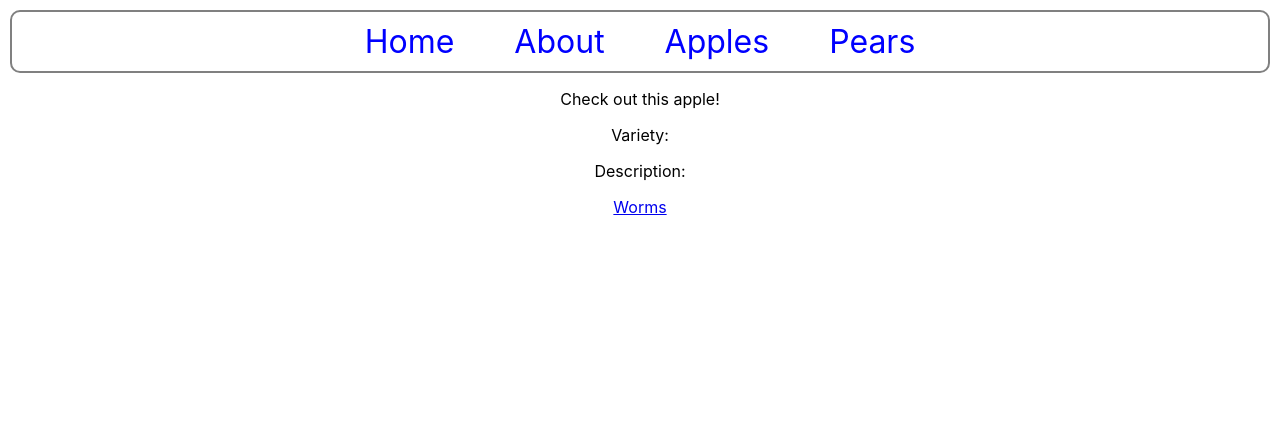
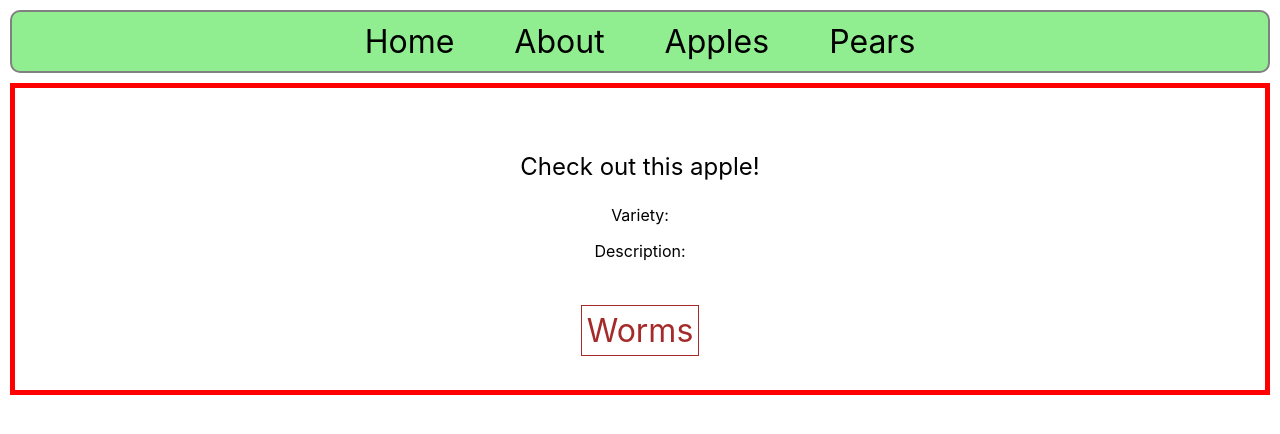
Before and after one commit to rubyreed/apples-and-pears-hackathon-prep, a React (Create React App) app in the folder client/: page /apples/1 in a window 1280 px wide. Shown: the top 434 px of the page. Built offline with nearby package versions, Linux system fonts and the light colour scheme; no server answers.

Commit message:
added some styling

```diff
--- a/client/src/components/Apple.js
+++ b/client/src/components/Apple.js
@@ -11,11 +11,11 @@ const toggleForm = () => {
 };
 
   return (
-    <div>
-      <p>ID:{id}</p>
+    <div style={styles.container}>
+      <p>ID: {id}</p>
       <p>Variety: {variety}</p>
       <p>Description: {description}</p>
-      <Link to={`/apples/${id}`}>View</Link>
+      <Link style = {styles.link} to={`/apples/${id}`}>View</Link>
       <button onClick ={toggleForm}>
         {showForm ? "Cancel" : "Update"}
         </button>
@@ -25,4 +25,19 @@ const toggleForm = () => {
   );
 };
 
+const styles={
+  container:{
+    border: "3px red solid",
+    margin: "10px",
+    padding: "10px"
+  },
+  link: {
+    color:"black",
+    padding: "5px",
+    textDecoration: "none",
+    border: "1px red solid",
+    margin: "10px"
+  }
+};
+
 export default Apple;
--- a/client/src/components/AppleForm.js
+++ b/client/src/components/AppleForm.js
@@ -32,7 +32,7 @@ else {
         <p>Description:</p>
         <input value = {descriptionState} onChange = {(e) => setDescriptionState(e.target.value)}/>
        <br/>
-        <button>{id ? "Update" : "Create"}</button>
+        <button style={styles.button}>{id ? "Update" : "Create"}</button>
       </form>
   </div>
   );
@@ -43,6 +43,9 @@ const styles = {
     border: "3px solid blue",
     margin: "5px",
     padding: "5px"
+  },
+  button: {
+ margin:"10px",
   }
 };
 
--- a/client/src/components/AppleShow.js
+++ b/client/src/components/AppleShow.js
@@ -25,10 +25,10 @@ getApple();
 
 return (
   <div style={styles.apple}>
-    <p>Check out this apple!</p>
+    <p style={styles.check}>Check out this apple!</p>
     <p>Variety: {apple.variety}</p>
-    <p>Description: {apple.description}</p>
-    <Link to={`/apples/${params.id}/worms`}>Worms</Link>
+    <p style={styles.description}>Description: {apple.description}</p>
+    <Link style={styles.link} to={`/apples/${params.id}/worms`}>Worms</Link>
   </div>
 );
 };
@@ -36,7 +36,24 @@ return (
 const styles={
   apple:{
     textAlign:"center",
-    textDecoration:"none"
+    textDecoration:"none",
+    border: "5px red solid",
+    margin:"10px",
+    padding: "40px"
+  },
+  link: {
+    color:"brown",
+    fontSize: "2em",
+    padding: "5px",
+    textDecoration: "none",
+    border: "1px brown solid",
+    margin: "5px"
+  },
+  check:{
+    fontSize: "1.5em"
+  },
+  description:{
+    marginBottom:"50px",
   }
 };
 
--- a/client/src/components/NavBar.js
+++ b/client/src/components/NavBar.js
@@ -18,9 +18,11 @@ const styles = {
     margin: "10px",
     padding: "10px",
     borderRadius: "10px",
+    backgroundColor: "lightgreen",
   },
+
   link:{
-    color:"blue",
+    color:"black",
     fontSize: "2em",
     padding: "30px",
     textDecoration: "none"
--- a/client/src/components/Pear.js
+++ b/client/src/components/Pear.js
@@ -11,10 +11,11 @@ const toggleForm = () => {
 };
 
   return (
-    <div>
+    <div style={styles.container}>
+      <p>ID: {id}</p>
       <p>Variety: {variety}</p>
       <p>Description: {description}</p>
-      <Link to={`/pears/${id}`}>View</Link>
+      <Link style={styles.link}to={`/pears/${id}`}>View</Link>
       <button onClick = {toggleForm}>
         {showForm ? "Cancel" : "Update"}
       </button>
@@ -24,4 +25,19 @@ const toggleForm = () => {
   )
 };
 
+const styles={
+  container:{
+    border: "3px green solid",
+    margin: "10px",
+    padding: "10px"
+  },
+  link: {
+    color:"black",
+    padding: "5px",
+    textDecoration: "none",
+    border: "1px green solid",
+    margin: "10px"
+  }
+};
+
 export default Pear;
--- a/client/src/components/PearForm.js
+++ b/client/src/components/PearForm.js
@@ -31,7 +31,7 @@ else {
         <p>Description:</p>
         <input value = {descriptionState} onChange = {(e) => setDescriptionState(e.target.value)}/>
        <br/>
-        <button>{id ? "Update" : "Create"}</button>
+        <button style={styles.button}>{id ? "Update" : "Create"}</button>
       </form>
   </div>
   );
@@ -42,7 +42,10 @@ const styles = {
     border: "3px solid blue",
     margin: "5px",
     padding: "5px"
-  }
+  },
+  button: {
+    margin:"10px",
+     }
 };
 
 export default PearForm;
--- a/client/src/components/PearShow.js
+++ b/client/src/components/PearShow.js
@@ -23,12 +23,26 @@ getPear();
 }, [params]);
 
 return (
-  <div>
-    <p>Pear Show Here</p>
+  <div style={styles.pear}>
+    <p style={styles.check}>Check out this pear!</p>
+    <p>ID: {pear.id}</p>
     <p>Variety: {pear.variety}</p>
     <p>Description: {pear.description}</p>
   </div>
 );
 };
 
+const styles={
+  pear:{
+    textAlign:"center",
+    textDecoration:"none",
+    border: "5px green solid",
+    margin:"10px",
+    padding: "10px"
+  },
+  check:{
+    fontSize: "1.5em"
+  },
+}
+
 export default PearShow;
--- a/client/src/components/Worm.js
+++ b/client/src/components/Worm.js
@@ -11,10 +11,12 @@ const toggleForm = () => {
 };
 
   return (
-    <div>
+    <div style = {styles.container}>
+      <p>ID: {id}</p>
       <p>Species: {species}</p>
       <p>Description: {description}</p>
-      <Link to={`/apples/${apple_id}/worms/${id}`}>View</Link>
+      <Link style={styles.link} to={`/apples/${apple_id}/worms/${id}`}>View</Link>
+
       <button onClick ={toggleForm}>
         {showForm ? "Cancel" : "Update"}
         </button>
@@ -24,4 +26,19 @@ const toggleForm = () => {
   )
 };
 
+const styles={
+  container:{
+    border: "3px brown solid",
+    margin: "10px",
+    padding: "10px"
+  },
+  link: {
+    color:"black",
+    padding: "5px",
+    textDecoration: "none",
+    border: "1px brown solid",
+    margin: "10px"
+  }
+};
+
 export default Worm;
--- a/client/src/components/WormForm.js
+++ b/client/src/components/WormForm.js
@@ -31,7 +31,7 @@ if (id) {
         <p>Description:</p>
         <input value = {descriptionState} onChange = {(e) => setDescriptionState(e.target.value)}/>
        <br/>
-        <button>{id ? "Update" : "Create"}</button>
+        <button style={styles.button}>{id ? "Update" : "Create"}</button>
       </form>
   </div>
   );
@@ -42,7 +42,10 @@ const styles = {
     border: "3px solid blue",
     margin: "5px",
     padding: "5px"
-  }
+  },
+  button: {
+    margin:"10px",
+     }
 };
 
 export default WormForm;
--- a/client/src/components/WormShow.js
+++ b/client/src/components/WormShow.js
@@ -24,12 +24,26 @@ getWorm();
 }, [params]);
 
 return (
-  <div>
-    <p>Worm Show Here</p>
+  <div style={styles.worm}>
+    <p style={styles.check}>Check out this worm!</p>
+    <p>ID: {worm.id}</p>
     <p>Species: {worm.species}</p>
     <p>Description: {worm.description}</p>
   </div>
 );
 };
 
+const styles={
+  worm:{
+    textAlign:"center",
+    textDecoration:"none",
+    border: "5px brown solid",
+    margin:"10px",
+    padding: "10px"
+  },
+  check:{
+    fontSize: "1.5em"
+  },
+}
+
 export default WormShow;
```
